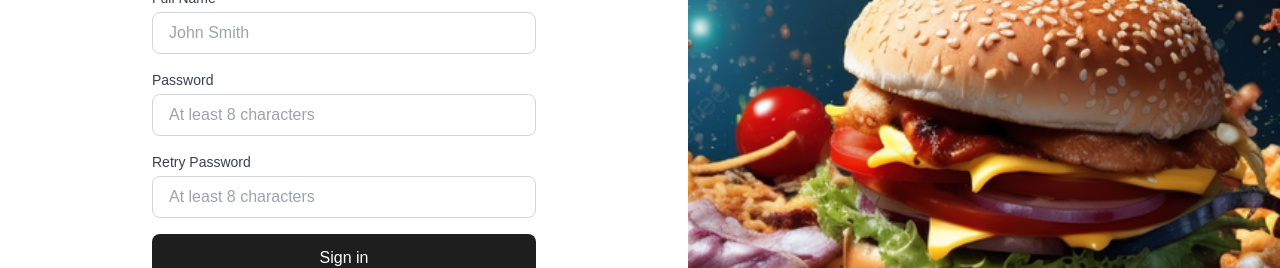
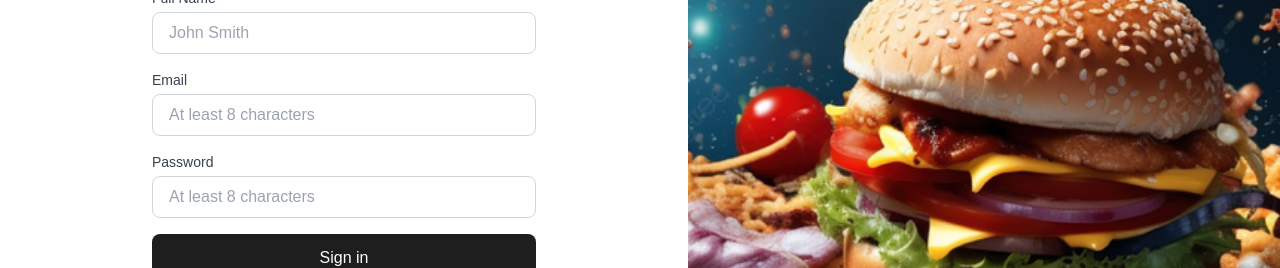
Before and after one commit to lehaiduy2003/Software-Architecture, a Next.js app in the folder client/: page /register in a window 1280 px wide. Shown: the part 207-475 px from the top of the page. Built offline with nearby package versions, Linux system fonts and the light colour scheme; no server answers.

Commit message:
feat: implement sign up feature

```diff
--- a/client/app/(auth)/layout.tsx
+++ b/client/app/(auth)/layout.tsx
@@ -1,17 +1,25 @@
 import React from "react";
 import Image from "next/image";
 import Link from "next/link";
+import { cookies } from "next/headers";
 
 import FacebookIcon from "@/components/icon/facebook-icon";
 import GoogleIcon from "@/components/icon/google-icon";
 import { Button } from "@/components/ui/button";
-
+import { redirect } from "next/navigation";
 
 export function AuthLayout({
   children,
 }: Readonly<{
   children: React.ReactNode;
 }>) {
+  const cookieStore = cookies();
+  const accessToken = cookieStore.get("accessToken")?.value;
+
+  if(accessToken) {
+    redirect("/");
+  }
+
   return (
     <div className="flex flex-col md:flex-row min-h-screen bg-white">
       {/* Left Section */}
--- a/client/app/(auth)/register/page.tsx
+++ b/client/app/(auth)/register/page.tsx
@@ -1,4 +1,5 @@
 "use client";
+import { useRouter } from "next/navigation";
 import React from "react";
 import { useForm } from "react-hook-form";
 
@@ -8,10 +9,25 @@ const Register = () => {
     handleSubmit,
     formState: { errors },
   } = useForm();
-  const onSubmit = (data: any) => {
-    console.log(data);
+
+  const router = useRouter();
+  const onSubmit = async (data: any) => {
+    const response = await fetch(`${process.env.NEXT_PUBLIC_API_URL}/general/auth/register`, {
+      method: "POST",
+      headers: {
+        "Content-Type": "application/json",
+      },
+      body: JSON.stringify(data),
+    })
+
+    if(response.ok) {
+      router.push("/login");
+    }
   };
+
   return (
+    <>
+      <title>Sign Up</title>
       <form
         onSubmit={handleSubmit(onSubmit)}
         className="w-full max-w-sm space-y-4"
@@ -19,13 +35,13 @@ const Register = () => {
         <div>
           <label
             className="block text-sm font-medium text-gray-700"
-          htmlFor="email"
+            htmlFor="phoneNumber"
           >
             Phone
           </label>
           <input
-          id="email"
-          {...register("phone", {
+            id="phoneNumber"
+            {...register("phoneNumber", {
               required: "Phone is required",
               pattern: {
                 value: /^[0-9\b]+$/,
@@ -43,18 +59,40 @@ const Register = () => {
         <div>
           <label
             className="block text-sm font-medium text-gray-700"
-          htmlFor="fullname"
+            htmlFor="fullName"
           >
             Full Name
           </label>
           <input
             type="text"
-          id="password"
+            id="fullName"
+            {...register("fullName")}
             placeholder="John Smith"
             className="mt-1 block w-full px-4 py-2 border border-gray-300 rounded-lg focus:outline-none focus:ring-2 focus:ring-blue-500"
           />
         </div>
 
+        <div>
+          <label
+            className="block text-sm font-medium text-gray-700"
+            htmlFor="email"
+          >
+            Email
+          </label>
+          <input
+            type="email"
+            id="email"
+            {...register("email", {
+              required: "Email is required",
+              pattern: {
+                value: /^[a-zA-Z0-9._-]+@[a-zA-Z0-9.-]+\.[a-zA-Z]{2,4}$/,
+                message: "Invalid email address",
+              },
+            })}
+            placeholder="At least 8 characters"
+            className="mt-1 block w-full px-4 py-2 border border-gray-300 rounded-lg focus:outline-none focus:ring-2 focus:ring-blue-500"
+          />
+        </div>
         <div>
           <label
             className="block text-sm font-medium text-gray-700"
@@ -65,20 +103,13 @@ const Register = () => {
           <input
             type="password"
             id="password"
-          placeholder="At least 8 characters"
-          className="mt-1 block w-full px-4 py-2 border border-gray-300 rounded-lg focus:outline-none focus:ring-2 focus:ring-blue-500"
-        />
-      </div>
-      <div>
-        <label
-          className="block text-sm font-medium text-gray-700"
-          htmlFor="password"
-        >
-          Retry Password
-        </label>
-        <input
-          type="password"
-          id="password"
+            {...register("password", {
+              required: "Password is required",
+              minLength: {
+                value: 8,
+                message: "Password must have at least 8 characters",
+              },
+            })}
             placeholder="At least 8 characters"
             className="mt-1 block w-full px-4 py-2 border border-gray-300 rounded-lg focus:outline-none focus:ring-2 focus:ring-blue-500"
           />
@@ -91,6 +122,7 @@ const Register = () => {
           Sign in
         </button>
       </form>
+    </>
   );
 };
 
```
Lines whose indentation alone changed are shown as unchanged.
